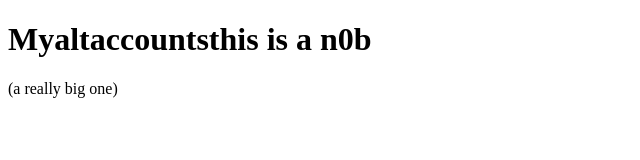
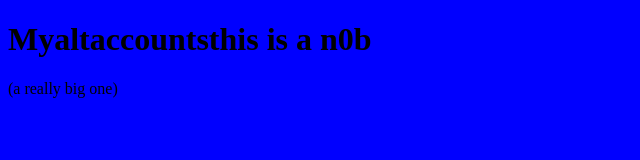
Before and after one commit to MetaFlash/metaflash.github.io, a plain HTML site: page index.html in a window 1280 px wide. Shown: the whole page, without its empty margins (0-640 px from the left). Drawn offline with Linux system fonts and the light colour scheme.

Commit message:
Blue Styling

```diff
--- a/index.html
+++ b/index.html
@@ -2,6 +2,7 @@
 <html>
   <head>
     <title>It's True</title>
+    <link rel="stylesheet" href="styles/style1.css">
   </head>
   <body>
     <h1>Myaltaccountsthis is a n0b</h1>
--- /dev/null
+++ b/styles/style1.css
@@ -0,0 +1,3 @@
+body{
+    background: blue
+}
```
